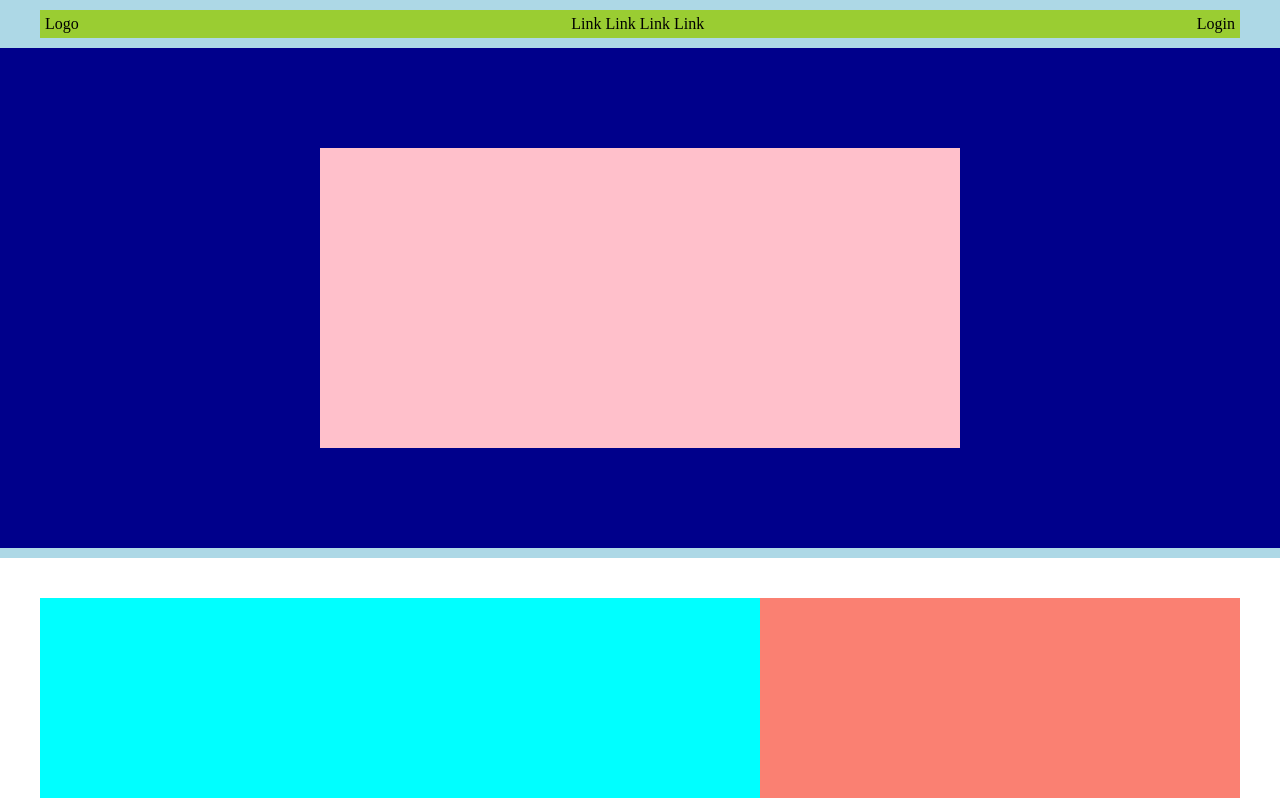
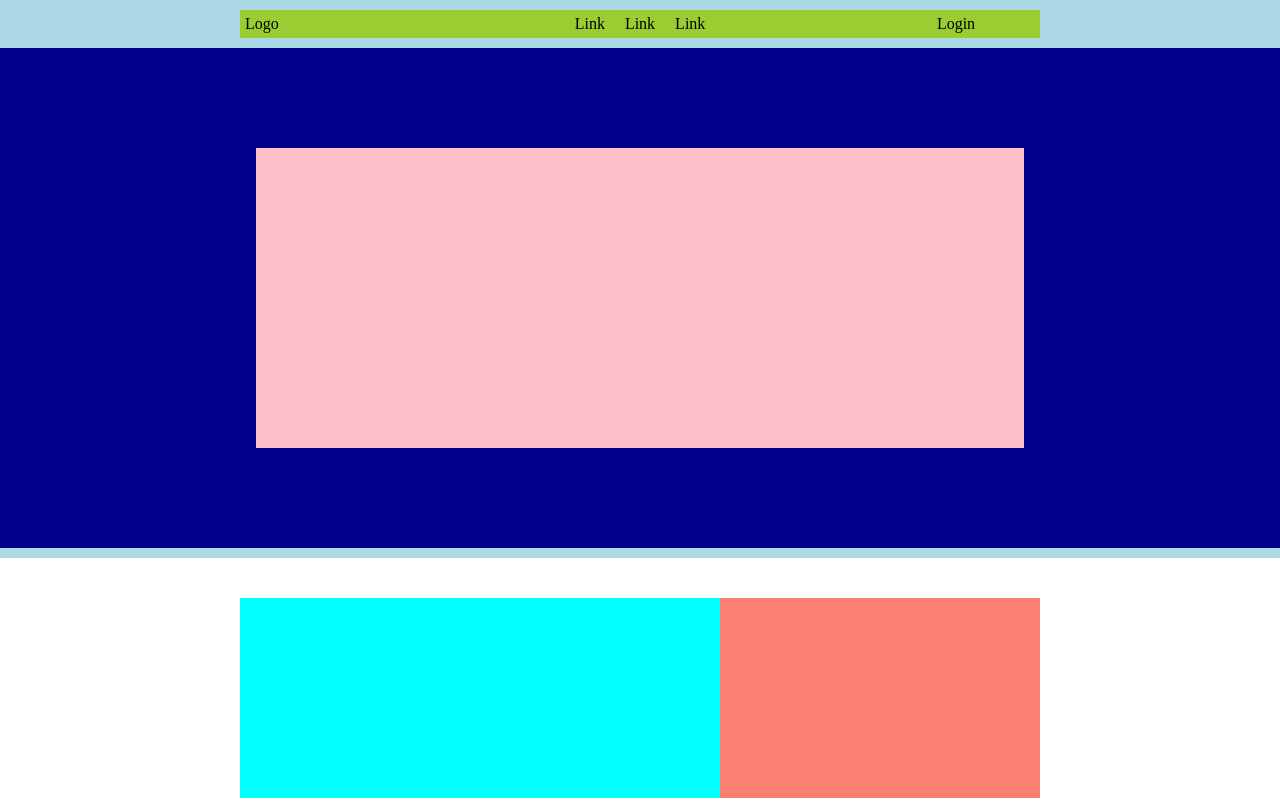
Before and after one commit to Stefano-In91/htmlcss-struttura-discord, a plain HTML site: page index.html in a window 1280 px wide. Shown: the top 801 px of the page. Drawn offline with Linux system fonts and the light colour scheme.

Commit message:
fix header, main

```diff
--- a/css/style.css
+++ b/css/style.css
@@ -22,6 +22,7 @@
 .debug .hero {
     background-color: pink;
     height: 300px;
+    width: 60%;
 }
 .debug main > section {
     height: 280px;
@@ -71,7 +72,7 @@
     COMMON
 ---------------*/
 .container {
-    max-width: 1200px;
+    max-width: 800px;
     margin: auto;
 }
 .row {
@@ -81,28 +82,46 @@
     HEADER
 ---------------*/
 header {
-    padding: 10px;
+    padding: 10px 0;
 }
 .header-top {
-    justify-content: space-between;
-    align-items: center;
     padding: 5px;
     margin-bottom: 10px;
+}
+.logo, .login {
+    width: 20%;
+}
+.header-top ul {
+    width: 60%;
 }
 .header-bot {
     justify-content: center;
     align-items: center;
-    margin: 0 -10px;
 }
 .hero {
     margin: 40px auto;
-    width: 50%;
+    max-width: 60%;
+}
+.header-top ul {
+    list-style: none;
+    display: flex;
+    justify-content: center;
+}
+.header-top li {
+    margin: 0 10px;
+}
+.header-top ul li a {
+    text-decoration: none;
+    color: inherit;
+}
+.header-top .login {
+    text-align: center;
 }
 /*---------------
     MAIN
 ---------------*/
 main section {
-    padding: 40px;
+    padding: 40px 0;
 }
 .col-big {
     width: 60%;
@@ -117,8 +136,8 @@ main section {
 footer {
     padding-top: 10px;
 }
-.footer-top {
-    border-bottom: 2px solid white;
+.footer-bot div {
+    border-top: 2px solid white;
 }
 .col-big-footer {
     width: 40%;
@@ -131,7 +150,7 @@ footer {
 }
 .footer-bot .row {
     justify-content: space-between;
-    padding: 15px 0px;
+    padding: 14x 0;
 }
 .footer-bot .row div {
     padding: 13px;
--- a/index.html
+++ b/index.html
@@ -11,7 +11,11 @@
     <header>
         <div class="container header-top row">
             <div class="logo">Logo</div>
-            <nav>Link Link Link Link</nav>
+            <ul>
+                <li><a href="">Link</a></li>
+                <li><a href="">Link</a></li>
+                <li><a href="">Link</a></li>
+            </ul>
             <div class="login">Login</div>
         </div>
         <div class="header-bot row">
@@ -54,7 +58,7 @@
         </section>
         <section class="footer-bot">
             <div class="container row">
-                <div class="logo">Logo</div>
+                <div class="logo-footer">Logo</div>
                 <div>Button</div>
             </div>
         </section>
```
